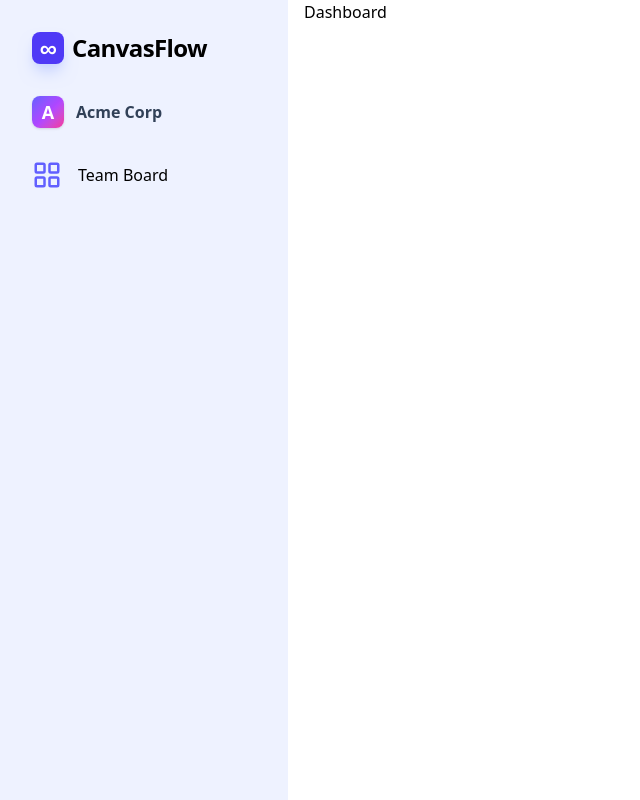
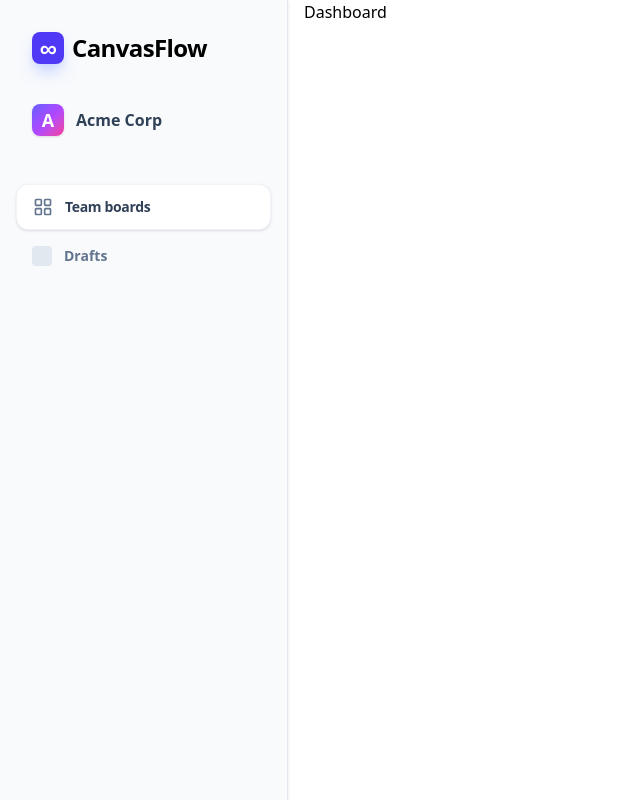
Before and after one commit to AnyxByte/Realtime-Canvas, a React (Vite) app in the folder client/: page /dashboard in a window 1280 px wide. Shown: the whole page, without its empty margins (0-640 px from the left). Built offline with nearby package versions, Linux system fonts and the light colour scheme.

Commit message:
did the sidebar part

```diff
--- a/client/src/components/Sidebar.jsx
+++ b/client/src/components/Sidebar.jsx
@@ -1,23 +1,41 @@
 import React from "react";
 import { Logo } from "./Logo";
 import UserProfile from "./UserProfile";
-import { LayoutGrid } from 'lucide-react';
+import { LayoutGrid } from "lucide-react";
 
 export const Sidebar = () => {
   return (
-    <div className="w-72 flex flex-col h-screen bg-indigo-50">
-      <div className="mt-8 mx-8">
+    <div className="w-72 flex flex-col h-screen bg-slate-50 border-r border-slate-200 shadow-sm">
+      {/* Logo Area */}
+      <div className="mt-8 px-8">
         <Logo />
       </div>
 
-      <div className="mt-8 mx-8">
+      {/* User Profile Area */}
+      <div className="mt-8 px-4">
         <UserProfile />
       </div>
 
-      <div className="mt-8 mx-8 flex gap-4 items-center">
-        <LayoutGrid size={30} className="text-indigo-500" />
-        <span>Team Board</span>
+      {/* Navigation Area */}
+      <div className="mt-10 px-4 space-y-1">
+        {/* Nav Item: Team Board */}
+        <div className="flex gap-3 items-center px-4 py-3 bg-white rounded-xl shadow-sm border border-slate-200/50 cursor-pointer group transition-all">
+          <LayoutGrid
+            size={20}
+            className="text-slate-500 group-hover:text-indigo-600 transition-colors"
+          />
+          <span className="text-slate-700 font-bold text-sm tracking-tight">
+            Team boards
+          </span>
+        </div>
+
+        {/* Example of an inactive item for contrast */}
+        <div className="flex gap-3 items-center px-4 py-3 text-slate-500 hover:bg-slate-100 rounded-xl cursor-pointer transition-all group">
+          <div className="w-5 h-5 rounded bg-slate-200 group-hover:bg-indigo-100 transition-colors" />
+          <span className="font-semibold text-sm">Drafts</span>
+        </div>
       </div>
+
     </div>
   );
 };
--- a/client/src/components/UserProfile.jsx
+++ b/client/src/components/UserProfile.jsx
@@ -6,7 +6,7 @@ const UserProfile = ({ name = "Acme Corp" }) => {
   const firstLetter = name.charAt(0).toUpperCase();
 
   return (
-    <div className="flex items-center justify-between hover:bg-slate-100 rounded-xl cursor-pointer transition-all w-full max-w-60">
+    <div className="flex py-2 px-4 items-center justify-between hover:bg-slate-100 rounded-xl cursor-pointer transition-all w-full max-w-60">
       <div className="flex items-center gap-3">
         {/* The Decorated Icon */}
         <div className="w-8 h-8 shrink-0 flex items-center justify-center rounded-lg bg-linear-to-br from-indigo-500 via-purple-500 to-pink-500 shadow-sm">
```
